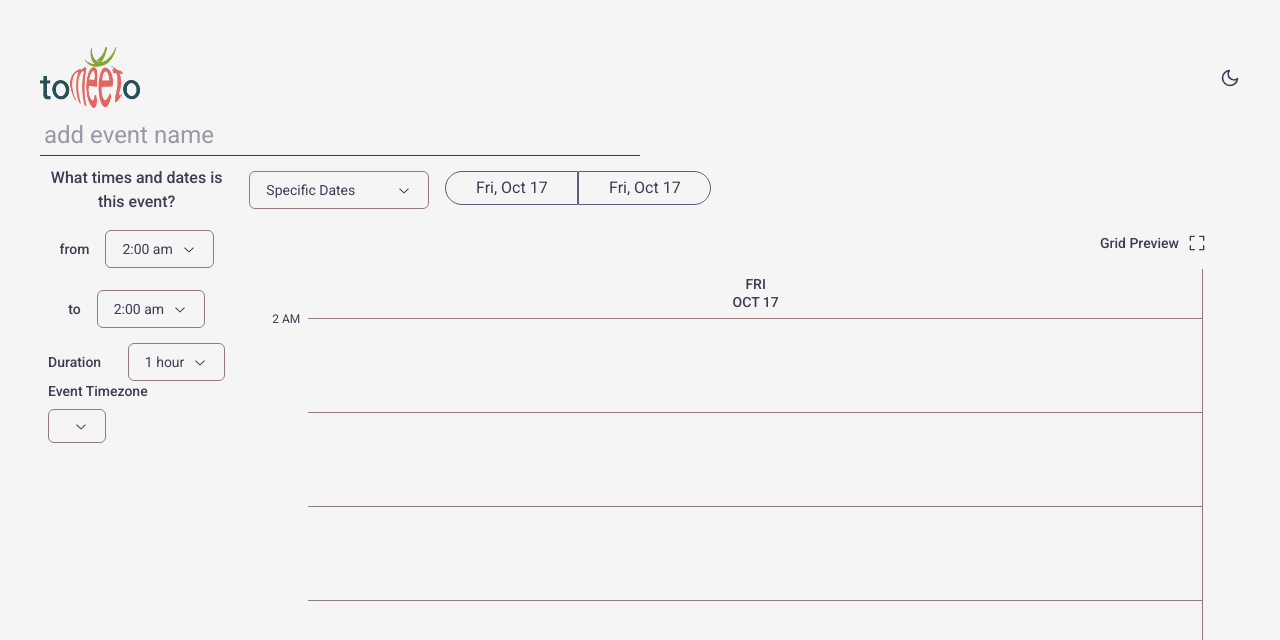
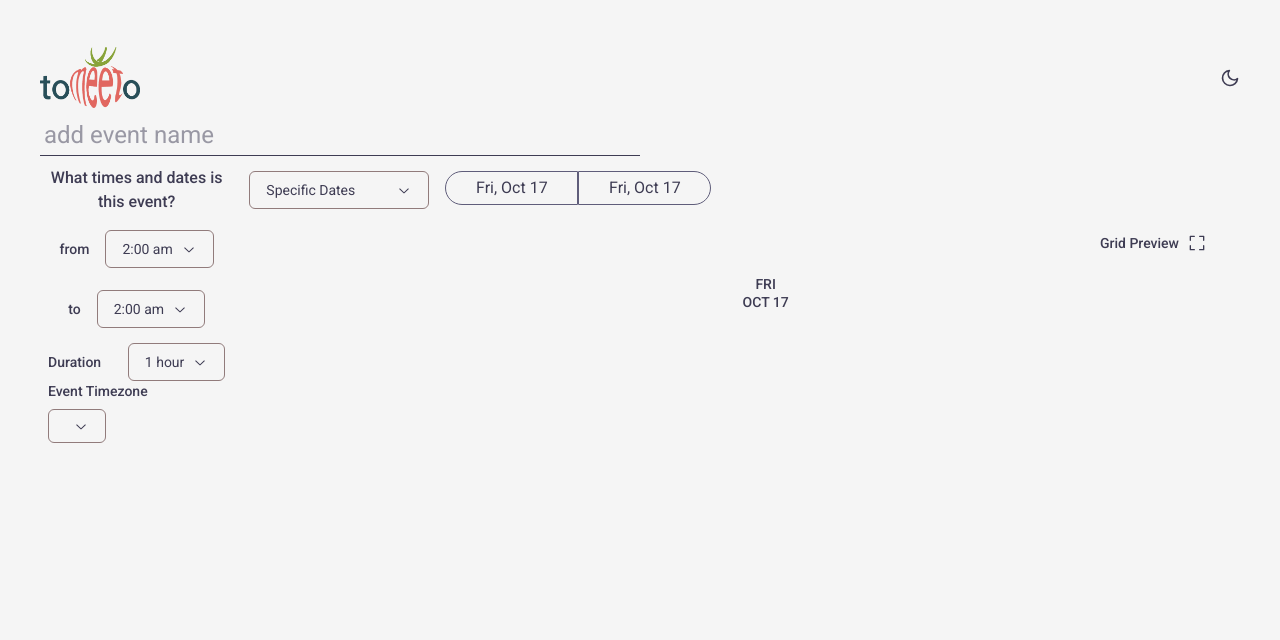
Before and after one commit to plan-cake/frontend, a Next.js app: page /new-event in a window 1280 px wide. Shown: the top 640 px of the page. Built offline with nearby package versions, Linux system fonts and the light colour scheme.

Commit message:
clean up schedule grid timezone configuration

```diff
--- a/app/ui/components/schedule/grid-preview-dialog.tsx
+++ b/app/ui/components/schedule/grid-preview-dialog.tsx
@@ -65,7 +65,7 @@ export default function GridPreviewDialog({
           )}
         </motion.div>
         {isOpen ? (
-          <motion.div className="grow space-y-4">
+          <motion.div className="grow space-y-4 overflow-y-scroll pr-6">
             <ScheduleGrid
               eventRange={eventRange}
               // disableSelect={false}
--- a/app/ui/components/schedule/schedule-grid.tsx
+++ b/app/ui/components/schedule/schedule-grid.tsx
@@ -15,6 +15,7 @@ import {
 import useCheckMobile from "@/app/_utils/use-check-mobile";
 import { toZonedTime } from "date-fns-tz";
 import { differenceInCalendarDays } from "date-fns";
+import TimeBlock from "./time-block";
 
 interface ScheduleGridProps {
   eventRange: EventRange;
@@ -22,22 +23,19 @@ interface ScheduleGridProps {
   disableSelect?: boolean;
 }
 
+interface TimeBlockListType {
+  startHour: number;
+  endHour: number;
+}
+
 export default function ScheduleGrid({
   disableSelect = false,
   eventRange,
-  timezone, // current timezone of the user, not necessarily the original
+  timezone,
 }: ScheduleGridProps) {
   const isMobile = useCheckMobile();
 
-  const {
-    UTCTimeSlots,
-    numHours,
-    hourBreakEnd,
-    hourBreakStart,
-    numDays,
-    daysLabel,
-    hoursLabel,
-  } = useMemo(() => {
+  const { numHours, numDays, daysLabel, timeBlocks } = useMemo(() => {
     const expandedEventRange = expandEventRange(eventRange);
     const expandedRange = expandedEventRange.expandedRange;
     if (!expandedEventRange || expandedRange.length === 0) {
@@ -61,39 +59,27 @@ export default function ScheduleGrid({
     let localStartHour = localStartDate.getHours();
     let localEndHour = localEndDate.getHours();
 
-    let hourBreakStart = -1.25;
-    let hourBreakEnd = -1;
+    let timeBlocks: TimeBlockListType[] = [];
 
     if (localEndHour < localStartHour) {
-      hourBreakStart = localEndHour + 1;
-      hourBreakEnd = localStartHour;
+      timeBlocks.push({ startHour: 0, endHour: localEndHour });
+      timeBlocks.push({ startHour: localStartHour, endHour: 24 });
+    } else {
+      timeBlocks.push({ startHour: localStartHour, endHour: localEndHour });
+    }
 
-      localStartHour = 0;
-      localEndHour = 23;
-    }
+    const numHours = timeBlocks.reduce((acc, block) => {
+      return acc + (block.endHour - block.startHour + 1);
+    }, 0);
 
     const numDays = differenceInCalendarDays(localEndDate, localStartDate) + 1;
     const daysLabel = getDateLabels(localStartDate, localEndDate);
-    const hoursLabel = Array.from(
-      { length: (localEndHour - localStartHour + 1) * 4 },
-      (_, i) => {
-        const hour24 = localStartHour + Math.floor(i / 4);
-        const hour12 = hour24 % 12 || 12; // Convert to 12-hour format
-        const period = hour24 < 12 ? "AM" : "PM";
-        return `${hour12} ${period}`;
-      },
-    );
-    const numHours =
-      hoursLabel.length - (hourBreakEnd - hourBreakStart) * 4 + 1;
 
     return {
-      expandedRange,
       numHours,
-      hourBreakEnd,
-      hourBreakStart,
       numDays,
       daysLabel,
-      hoursLabel,
+      timeBlocks,
     };
   }, [eventRange, timezone]);
 
@@ -109,121 +95,29 @@ export default function ScheduleGrid({
   const rightArrowWidth = 20;
 
   if (numHours <= 0) {
-    return GridError({ message: "Invalid time range" });
+    return <GridError message="Invalid time range" />;
   } else if (numDays <= 0) {
-    return GridError({ message: "Invalid or missing date range" });
+    return <GridError message="Invalid or missing date range" />;
   }
 
   return (
-    <div className="relative h-[90%] w-full">
-      {/* Arrows */}
-      {currentPage > 0 && (
-        <button
-          onClick={() => setCurrentPage((p) => Math.max(p - 1, 0))}
-          className="absolute top-0 left-6 z-10 h-[50px] text-xl"
-          style={{ width: `${timeColWidth}px` }}
-        >
-          <ChevronLeftIcon className="h-5 w-5" />
-        </button>
-      )}
-      {currentPage < totalPages - 1 && (
-        <button
-          onClick={() => setCurrentPage((p) => Math.min(p + 1, totalPages - 1))}
-          className="absolute top-0 right-0 z-10 h-[50px] text-xl"
-          style={{ width: `${rightArrowWidth}px` }}
-        >
-          <ChevronRightIcon className="h-5 w-5" />
-        </button>
-      )}
-
-      {/* Grid */}
+    <div className="relative grid grid-cols-[auto_1fr] grid-rows-[auto_1fr] gap-y-2">
+      {/* Column Headers */}
+      <div style={{ width: `${timeColWidth}px` }} />
       <div
-        className="grid h-full w-full divide-x-1 divide-y-1 divide-solid divide-gray-400"
+        className="grid h-[50px] items-center bg-white dark:bg-violet"
         style={{
-          gridTemplateColumns: `${timeColWidth}px repeat(${visibleDays.length}, 1fr) ${rightArrowWidth}px`,
-          gridTemplateRows: `50px repeat(${numHours}, minmax(15px, 1fr))`,
+          gridColumn: "2",
+          gridTemplateColumns: `repeat(${visibleDays.length}, 1fr)`,
         }}
       >
-        {Array.from({
-          length: (numHours + 1) * (visibleDays.length + 2) + 1,
-        }).map((_, i) => (
-          <div
-            key={i}
-            className={`${disableSelect ? "cursor-not-allowed" : ""}`}
-          />
-        ))}
-
-        {hourBreakEnd > -1 && hourBreakStart > -1 && (
-          <div
-            className="pointer-events-none col-span-full border-b-2 border-gray-300 opacity-60"
-            style={{
-              gridRowStart: hourBreakStart * 4 + 2, // +2 because row 1 = header, row 2 = first slot
-              gridRowEnd: hourBreakStart * 4 + 3,
-            }}
-          ></div>
-        )}
-      </div>
-
-      {/* Time labels */}
-      <div
-        className="pointer-events-none absolute top-0 bg-white dark:bg-violet"
-        style={{
-          width: `${timeColWidth}px`,
-          height: "100%",
-          display: "grid",
-          gridTemplateRows: `50px repeat(${numHours}, minmax(15px, 1fr))`,
-          left: 0,
-        }}
-      >
-        <div />
-        {hoursLabel.map((hour, i) => {
-          if (i === hourBreakStart * 4) {
+        {visibleDays.map((day, i) => {
+          const type = eventRange.type;
+          if (type === "specific") {
+            const [weekday, month, date] = day.split(" ");
             return (
               <div
                 key={i}
-                className="flex items-start justify-end pr-2 text-right text-xs"
-              ></div>
-            );
-          } else if (i >= hourBreakStart * 4 && i < hourBreakEnd * 4) {
-            return null;
-          } else if (i % 4 === 0) {
-            return (
-              <div
-                key={i}
-                className="relative flex items-start justify-end pr-2 text-right text-xs"
-              >
-                <span className="absolute -top-2">{hour}</span>
-              </div>
-            );
-          } else {
-            return (
-              <div
-                key={i}
-                className="flex items-start justify-end pr-2 text-right text-xs"
-              ></div>
-            );
-          }
-        })}
-      </div>
-
-      {/* Column headers */}
-      <div
-        className="absolute top-0 grid h-[50px]"
-        style={{
-          left: `${timeColWidth}px`,
-          right: `${rightArrowWidth}px`,
-          gridTemplateColumns: `repeat(${visibleDays.length}, 1fr)`,
-        }}
-      >
-        {visibleDays.map((day, dayIndex) => {
-          const type = eventRange.type;
-
-          if (type === "specific") {
-            // split the day string into date and month
-            const [weekday, month, date] = day.split(" ");
-            return (
-              <div
-                key={dayIndex}
                 className="flex flex-col items-center justify-center text-sm leading-tight font-medium"
               >
                 <div>{weekday}</div>
@@ -235,7 +129,7 @@ export default function ScheduleGrid({
           } else if (type === "weekday") {
             return (
               <div
-                key={dayIndex}
+                key={i}
                 className="flex items-center justify-center text-sm font-medium"
               >
                 {day.toUpperCase()}
@@ -245,15 +139,43 @@ export default function ScheduleGrid({
         })}
       </div>
 
-      {/* Right border */}
-      <div
-        className="pointer-events-none absolute top-0 bg-white dark:bg-violet"
-        style={{
-          width: `${rightArrowWidth}px`,
-          height: "100%",
-          right: 0,
-        }}
-      ></div>
+      {/* Left Arrow */}
+      {currentPage > 0 && (
+        <button
+          onClick={() => setCurrentPage((p) => Math.max(p - 1, 0))}
+          className="absolute top-0 left-0 z-10 h-[50px] w-[50px] text-xl"
+        >
+          <ChevronLeftIcon className="h-5 w-5" />
+        </button>
+      )}
+
+      {/* Right Arrow */}
+      {currentPage < totalPages - 1 && (
+        <button
+          onClick={() => setCurrentPage((p) => Math.min(p + 1, totalPages - 1))}
+          className="absolute top-0 right-0 z-10 h-[50px] w-[20px] text-xl"
+        >
+          <ChevronRightIcon className="h-5 w-5" />
+        </button>
+      )}
+
+      {/* Grid Layer */}
+      <div className="col-span-2 flex flex-col gap-4">
+        {timeBlocks?.map((block, i) => (
+          <TimeBlock
+            key={i}
+            timeColWidth={timeColWidth}
+            rightArrowWidth={rightArrowWidth}
+            visibleDays={visibleDays}
+            startHour={block.startHour}
+            endHour={block.endHour}
+            splitBlocks={
+              timeBlocks.length > 1 && block.startHour !== block.endHour
+            }
+            blockNumber={i}
+          />
+        ))}
+      </div>
     </div>
   );
 }
--- /dev/null
+++ b/app/ui/components/schedule/time-block.tsx
@@ -0,0 +1,104 @@
+"use client";
+
+import { useMemo } from "react";
+
+interface TimeBlockProps {
+  timeColWidth: number;
+  rightArrowWidth: number;
+  visibleDays: string[];
+  startHour: number;
+  endHour: number;
+  splitBlocks?: boolean;
+  blockNumber?: number; // Optional prop to control block splitting
+}
+
+export default function TimeBlock({
+  timeColWidth,
+  rightArrowWidth,
+  startHour,
+  endHour,
+  visibleDays,
+  splitBlocks = false, // Optional prop to control block splitting
+  blockNumber = 0,
+}: TimeBlockProps) {
+  console.log("Rendering TimeBlock", {
+    timeColWidth,
+    rightArrowWidth,
+    visibleDays,
+    startHour,
+    endHour,
+  });
+  const numHours = endHour - startHour;
+  const numQuarterHours = numHours * 4; // 4 quarter hours per hour
+
+  const hoursLabel = useMemo(() => {
+    return Array.from({ length: numQuarterHours }, (_, i) => {
+      const hour24 = startHour + Math.floor(i / 4);
+      const hour12 = hour24 % 12 || 12;
+      const period = hour24 < 12 ? "AM" : "PM";
+      return `${hour12} ${period}`;
+    });
+  }, [startHour, numQuarterHours]);
+
+  if (numHours <= 0 || visibleDays.length === 0) return null;
+
+  return (
+    <div className="flex grow flex-row">
+      {/* Hour Labels Overlay */}
+      <div
+        className="pointer-events-none"
+        style={{
+          width: `${timeColWidth}px`,
+          display: "grid",
+          gridTemplateRows: `repeat(${numQuarterHours}, minmax(20px, 1fr))`,
+        }}
+      >
+        {Array.from({ length: numQuarterHours }).map((_, i) =>
+          i % 4 === 0 ? (
+            <div
+              key={`label-${i}`}
+              className="relative flex items-start justify-end pr-2 text-right text-xs"
+            >
+              <span className="absolute -top-2">{hoursLabel[i]}</span>
+            </div>
+          ) : (
+            <div key={`empty-${i}`} />
+          ),
+        )}
+      </div>
+
+      {/* Grid Layer */}
+      <div
+        className="grid w-full border border-gray-400"
+        style={{
+          gridTemplateColumns: `repeat(${visibleDays.length}, 1fr)`,
+          gridTemplateRows: `repeat(${numQuarterHours}, minmax(20px, 1fr))`,
+        }}
+      >
+        {/* Time slots */}
+        {Array.from({ length: numQuarterHours }).map((_, quarterIdx) =>
+          visibleDays.map((_, dayIdx) => {
+            const isDisabled =
+              (splitBlocks && blockNumber === 0 && dayIdx === 0) ||
+              (splitBlocks &&
+                blockNumber === 1 &&
+                dayIdx === visibleDays.length - 1);
+
+            return (
+              <div
+                key={`slot-${quarterIdx}-${dayIdx}`}
+                className={`border-[0.5px] border-gray-300 hover:bg-blue-200 dark:hover:bg-red-200 ${
+                  isDisabled ? "pointer-events-none bg-gray-200" : ""
+                }`}
+                style={{
+                  gridColumn: dayIdx + 1,
+                  gridRow: quarterIdx + 1,
+                }}
+              />
+            );
+          }),
+        )}
+      </div>
+    </div>
+  );
+}
```
